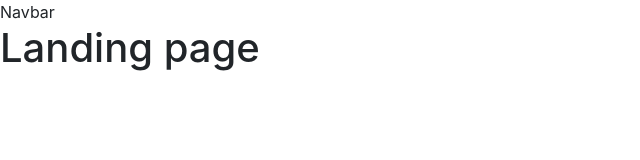
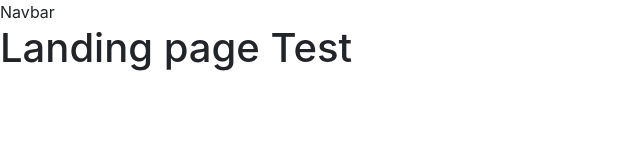
Before and after one commit to r0meroh/project_repo_CSE_455, a React (Create React App) app in the folder client/: page / in a window 1280 px wide. Shown: the top 160 px of the page, without its empty margins (0-640 px from the left). Built offline with nearby package versions, Linux system fonts and the light colour scheme.

Commit message:
Updated template after class meeting

```diff
--- a/client/src/components/Landing.js
+++ b/client/src/components/Landing.js
@@ -3,7 +3,7 @@ import React from 'react';
 const Landing = () => {
   return (
     <div>
-      <h1>Landing page</h1>
+      <h1>Landing page Test</h1>
     </div>
   );
 };
```
